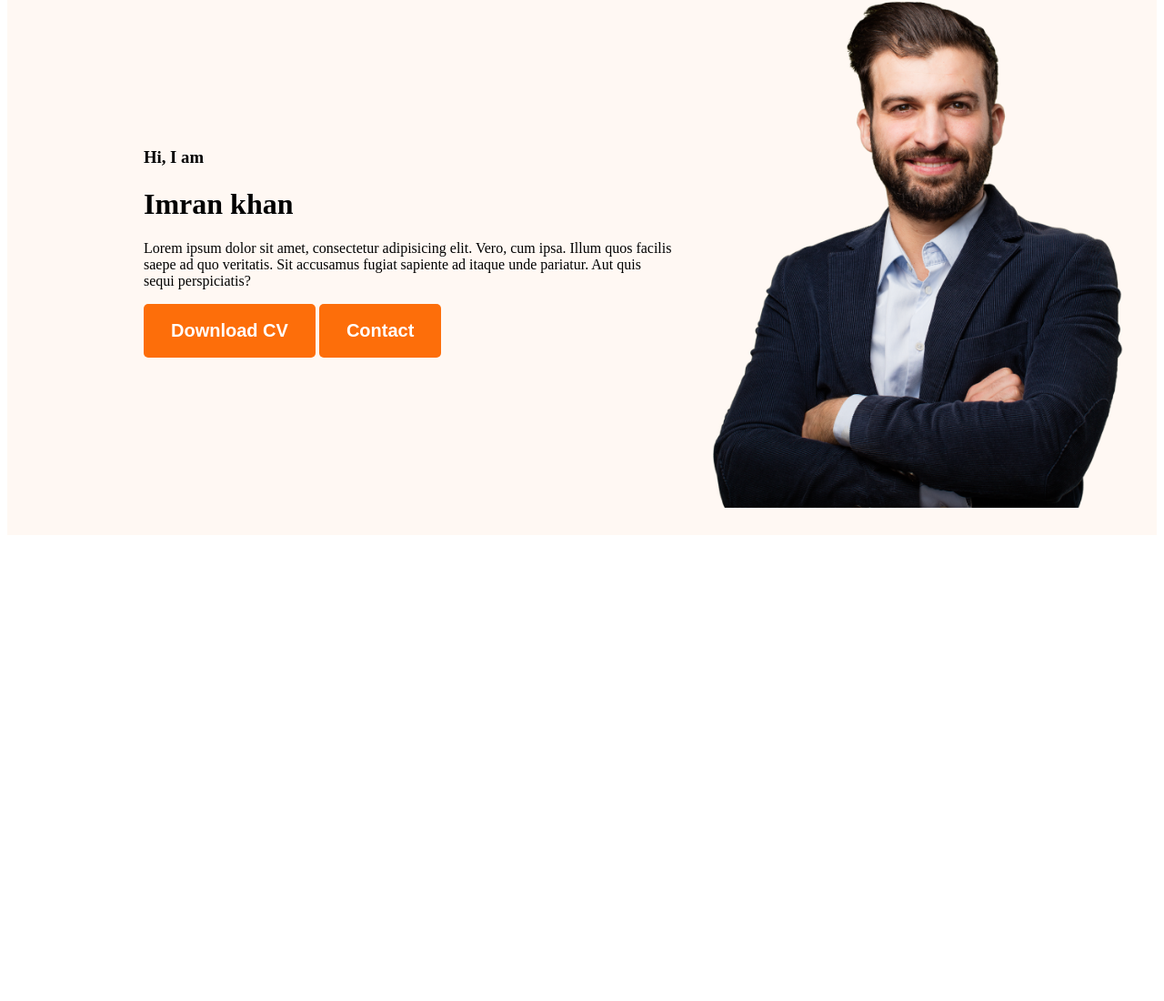
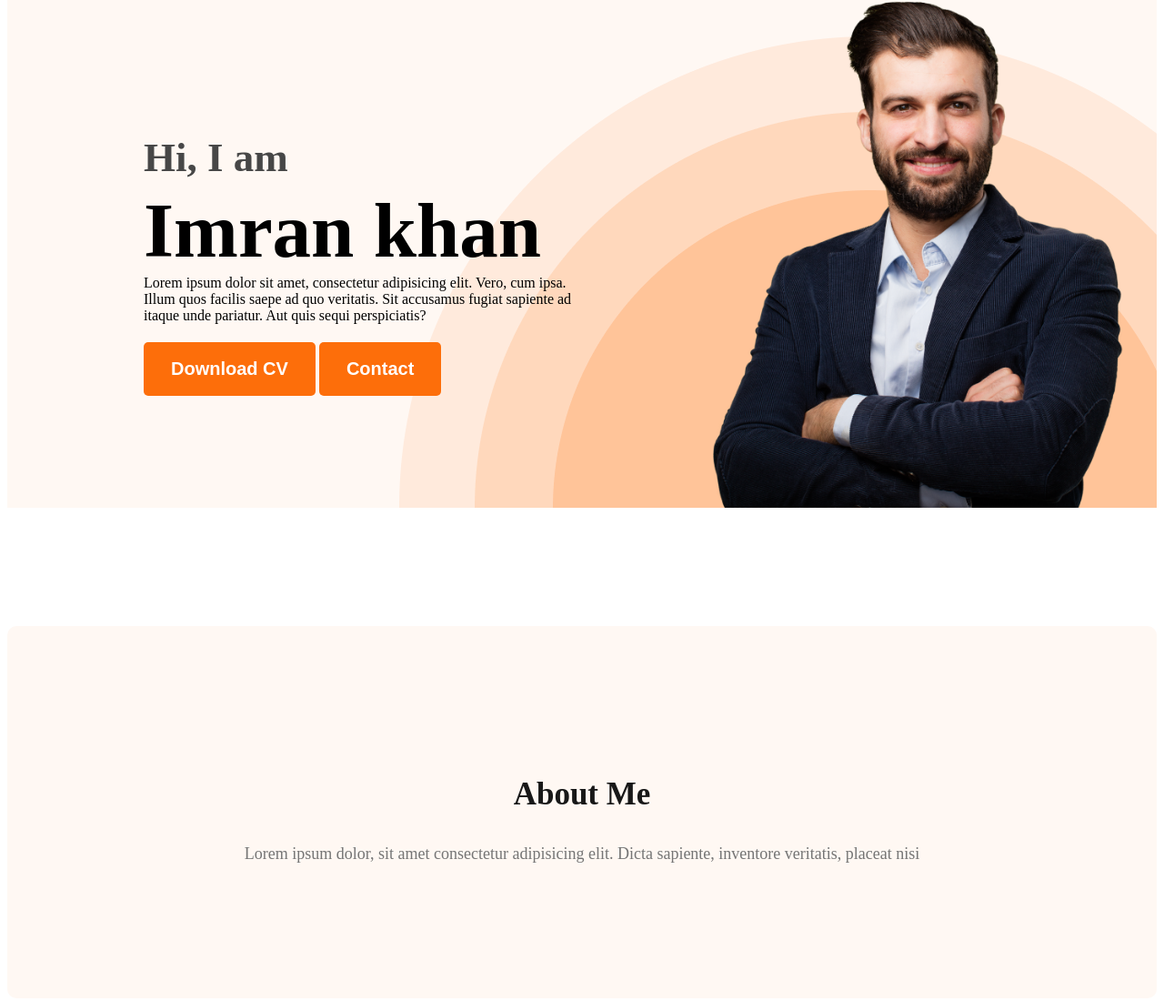
Before and after one commit to Smart-imran/web-developer-portfolio, a plain HTML site: page index.html in a window 1280 px wide. Shown: the part 201-1301 px from the top of the page at 91% size. Before the commit the page ends 800 px from the top, so only its background shows below. Drawn offline with Linux system fonts and the light colour scheme.

Commit message:
abour section done

```diff
--- a/index.html
+++ b/index.html
@@ -43,7 +43,7 @@
             <div class="banner-content">
                 <h3 class="banner-grettings"> Hi, I am</h3>
                 <h1 class="banner-title">Imran khan</h1>
-                <p>Lorem ipsum dolor sit amet, consectetur adipisicing elit. Vero, cum ipsa. Illum quos facilis saepe ad quo veritatis. Sit accusamus fugiat sapiente ad itaque unde pariatur. Aut quis sequi perspiciatis?</p>
+                <p class="banner-description">Lorem ipsum dolor sit amet, consectetur adipisicing elit. Vero, cum ipsa. Illum quos facilis saepe ad quo veritatis. Sit accusamus fugiat sapiente ad itaque unde pariatur. Aut quis sequi perspiciatis?</p>
 
                 <button class="btn-primary">Download CV</button>
                 <button class="btn-primary">Contact</button>
@@ -56,7 +56,10 @@
     </header>
 
     <main>
-
+        <section class="about">
+            <h3 class="section-title">About Me</h3>
+            <p class="section-description">Lorem ipsum dolor, sit amet consectetur adipisicing elit. Dicta sapiente, inventore veritatis, placeat nisi</p>
+        </section>
     </main>
 
     <footer>
--- a/style/portfolio.css
+++ /dev/null
@@ -1,70 +0,0 @@
-/* Nav related css
-
-/* <uniquifier>: Use a unique and descriptive class name
- <weight>: Use a value from 300 to 800 */
-
-body{
-    font-family: "Open Sans", sans-serif;
-    font-family: 'Lato',"Open Sans";
-    font-optical-sizing: auto;
-    font-style: normal;
-
-}
-
-/*
-nav{
-    display: flex;
-    align-items: center;
-    justify-content:space-around;
-
-}
-
-nav>ul{
-    display: flex;
-    align-items: center;
-
-}
-
-nav li{
-    list-style: none;
-    margin-right: 50px;
-
-}
-
-nav a{
-    text-decoration: none;
-    color: #474747;
-}
-
-.text-primary{
-    color: #FD6E0A;
-}
-
-.btn-primary{
-    background:#FD6E0A;
-    border-radius: 5px;
-    border: none;
-    font-size: 20px;
-    font-weight: 700;
-    color: white;
-    padding: 18px 30px;
-
-}
-
-
-.nav-title{
-    color: #181818;
-    font-size:45px;
-    font-weight: 800;
-
-}
-
-/* Header related style */
-header{
-    background-color: #fffbf3;
-
-}  */
-
-nav{
-    display: flex;
-}
--- a/style/portfolio2.css
+++ b/style/portfolio2.css
@@ -51,17 +51,71 @@ nav a {
 
 }
 
+.section-title{
+    color: #181818;
+    text-align: center;
+    font-size: 35px;
+    font-weight: 700;
+
+}
+
+.section-description{
+    color: #757575;
+    text-align: center;
+    font-size: 18px;
+}
+
+
 /* Header Related Style */
 .header-id{
     background: #FFF8F3;
+    background-image:url("../images/header_bg.png");
+    background-position: bottom right;
+    background-repeat: no-repeat;
 }
 
 .banner{
-    padding: 30px 30px 30px 150px;
+    padding: 30px 30px 0px 150px;
     display: flex;
     align-items: center;
+    justify-content: space-between;
 }
 
 .banner .profile-pic{
     width: 500px;
 }
+
+.banner-grettings{
+    font-size: 45px;
+    color: #474747;
+    margin-bottom: 0;
+}
+
+.banner-title{
+    font-size: 85px;
+    font-style: normal;
+    font-weight: 700;
+    margin-top: 5px;
+    margin-bottom: 20px;
+}
+
+.banner-description{
+    margin-bottom: 20px;
+    margin-top: -20px;
+}
+
+.banner-content{
+    max-width: 500px;
+}
+
+/* Main section styles */
+
+
+/* about section style */
+
+.about{
+    padding: 130px;
+    border-radius: 10px;
+    background-color: #FFF8F3;
+    margin: 130px 0;
+}
```
